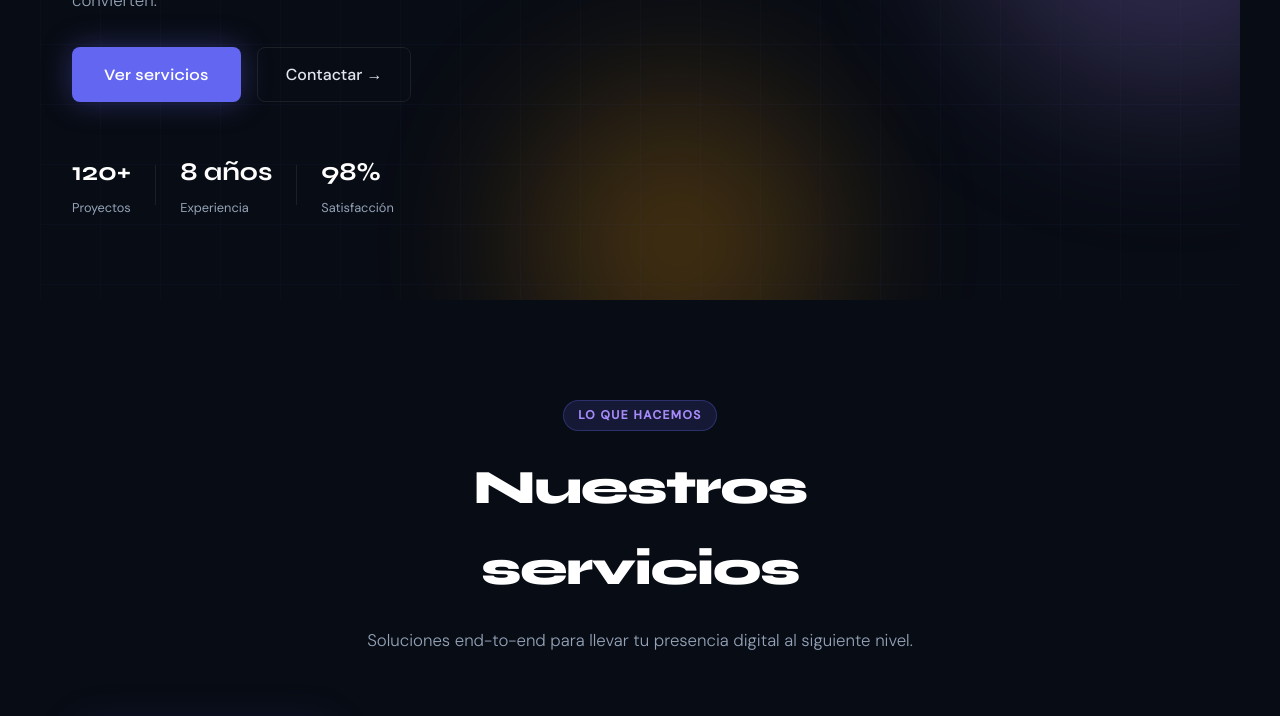
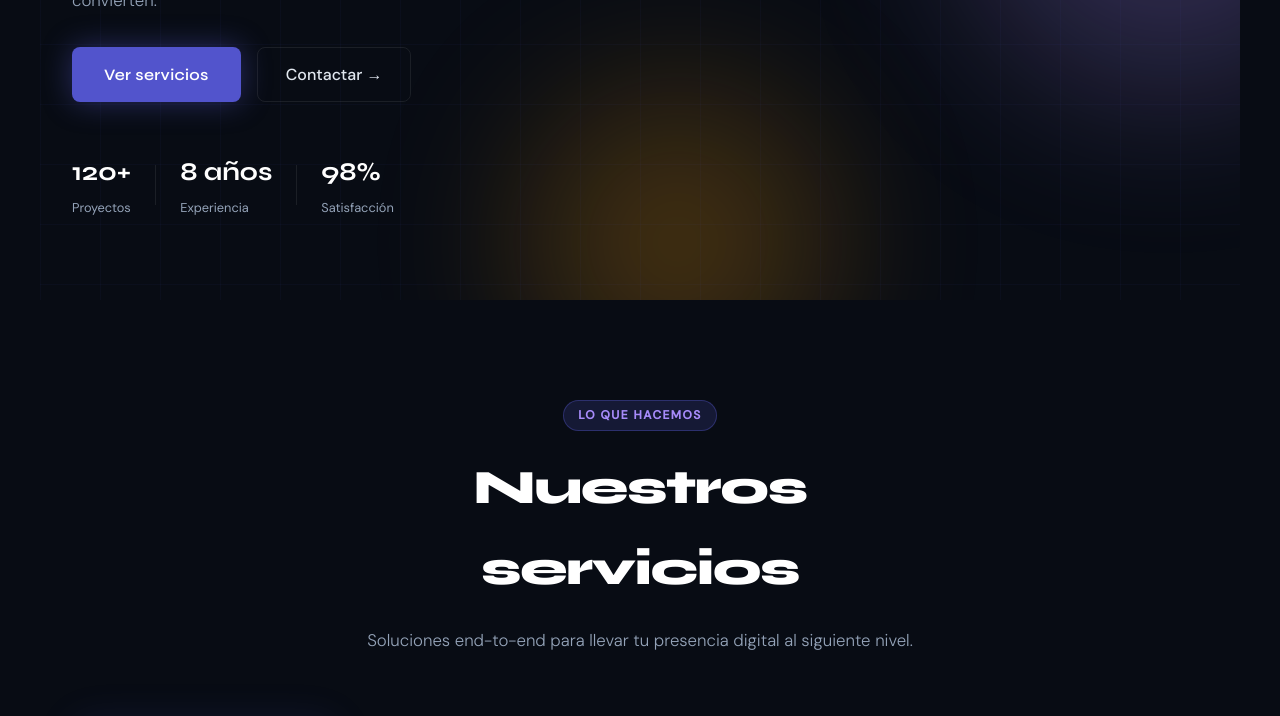
Before and after one commit to Alejandr1410/sofware_git, a plain HTML site: page index.html in a window 1280 px wide. Shown: the part 676-1392 px from the top of the page. Drawn offline with Linux system fonts and the light colour scheme.

Commit message:
Clean up style.css by removing comments
Removed commented sections for better readability.

```diff
--- a/style.css
+++ b/style.css
@@ -1,16 +1,11 @@
-/* ═══════════════════════════════════════════════════
-   NovaTech Landing Page — style.css
-   Estética: Oscuro refinado + acentos vibrantes
-   ═══════════════════════════════════════════════════ */
 
-/* ── Variables ── */
 :root {
   --bg:       #080c14;
   --bg2:      #0d1320;
   --bg3:      #111827;
   --surface:  #161d2e;
   --border:   rgba(255,255,255,0.08);
-  --accent:   #6366f1;
+  --accent:   #5254cc;
   --accent2:  #a78bfa;
   --gold:     #f59e0b;
   --green:    #10b981;
@@ -40,7 +35,6 @@ ul { list-style: none; }
 img { display: block; max-width: 100%; }
 input, textarea, select, button { font-family: var(--font-b); }
 
-/* ── Utility ── */
 .tag {
   display: inline-block;
   font-size: 0.75rem;
@@ -81,9 +75,6 @@ input, textarea, select, button { font-family: var(--font-b); }
 }
 .btn-ghost:hover { border-color: var(--accent2); color: var(--accent2); }
 
-/* ════════════════════════════════════
-   NAV
-   ════════════════════════════════════ */
 #navbar {
   position: fixed;
   top: 0; left: 0; right: 0;
@@ -172,9 +163,7 @@ input, textarea, select, button { font-family: var(--font-b); }
 }
 .mobile-menu a:hover { color: var(--white); }
 
-/* ════════════════════════════════════
-   HERO
-   ════════════════════════════════════ */
+
 #hero {
   min-height: 100vh;
   display: flex;
@@ -309,9 +298,7 @@ input, textarea, select, button { font-family: var(--font-b); }
   50% { transform: translateY(-10px); }
 }
 
-/* ════════════════════════════════════
-   SECTION COMMON
-   ════════════════════════════════════ */
+
 section {
   padding: 100px 32px;
 }
@@ -330,9 +317,7 @@ section {
 }
 .section-header p { color: var(--muted); font-size: 1.05rem; font-weight: 300; }
 
-/* ════════════════════════════════════
-   SERVICIOS
-   ════════════════════════════════════ */
+
 #servicios { max-width: 1200px; margin: 0 auto; padding: 100px 32px; }
 .services-grid {
   display: grid;
@@ -364,9 +349,7 @@ section {
 .service-link { font-size: 0.875rem; font-weight: 600; color: var(--accent2); transition: gap var(--trans); }
 .service-link:hover { color: var(--white); }
 
-/* ════════════════════════════════════
-   MISIÓN
-   ════════════════════════════════════ */
+
 #mision {
   background: var(--bg2);
   position: relative;
@@ -461,9 +444,7 @@ section {
   border-radius: 99px;
 }
 
-/* ════════════════════════════════════
-   CONTACTO
-   ════════════════════════════════════ */
+
 #contacto {
   background: var(--bg2);
   border-top: 1px solid var(--border);
@@ -539,9 +520,6 @@ section {
 .btn-submit:hover { background: #7c7ff5; transform: translateY(-2px); box-shadow: 0 0 50px rgba(99,102,241,0.5); }
 .form-note { grid-column: 1/-1; font-size: 0.875rem; min-height: 1.2em; text-align: center; }
 
-/* ════════════════════════════════════
-   FOOTER
-   ════════════════════════════════════ */
 #footer {
   background: var(--bg);
   border-top: 1px solid var(--border);
@@ -583,17 +561,11 @@ section {
   color: var(--muted);
 }
 
-/* ════════════════════════════════════
-   ANIMATIONS
-   ════════════════════════════════════ */
 @keyframes fadeUp {
   from { opacity: 0; transform: translateY(20px); }
   to   { opacity: 1; transform: none; }
 }
 
-/* ════════════════════════════════════
-   RESPONSIVE
-   ════════════════════════════════════ */
 @media (max-width: 1024px) {
   .mision-inner { grid-template-columns: 1fr; gap: 40px; }
   .footer-inner { grid-template-columns: 1fr 1fr; gap: 32px; }
```
